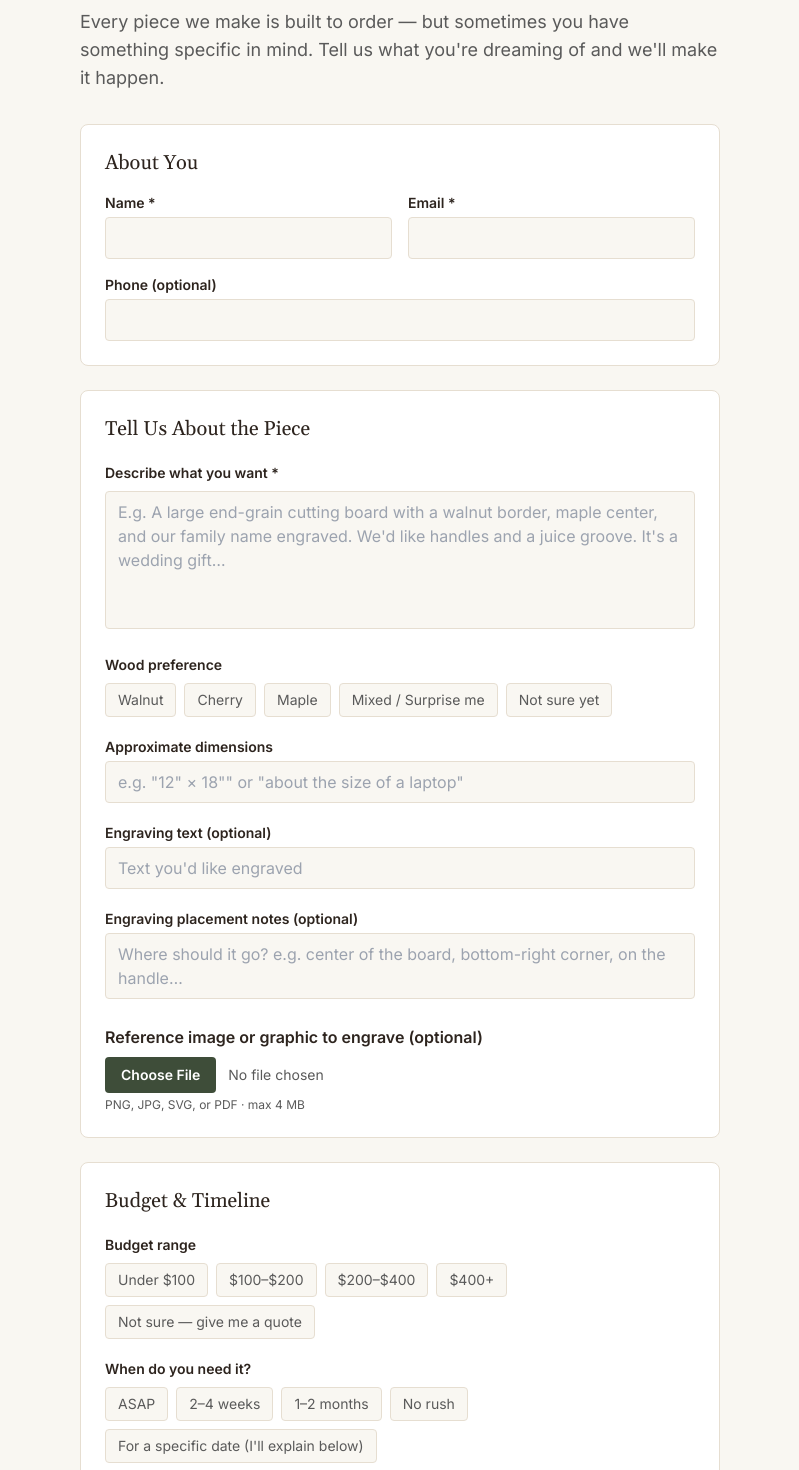
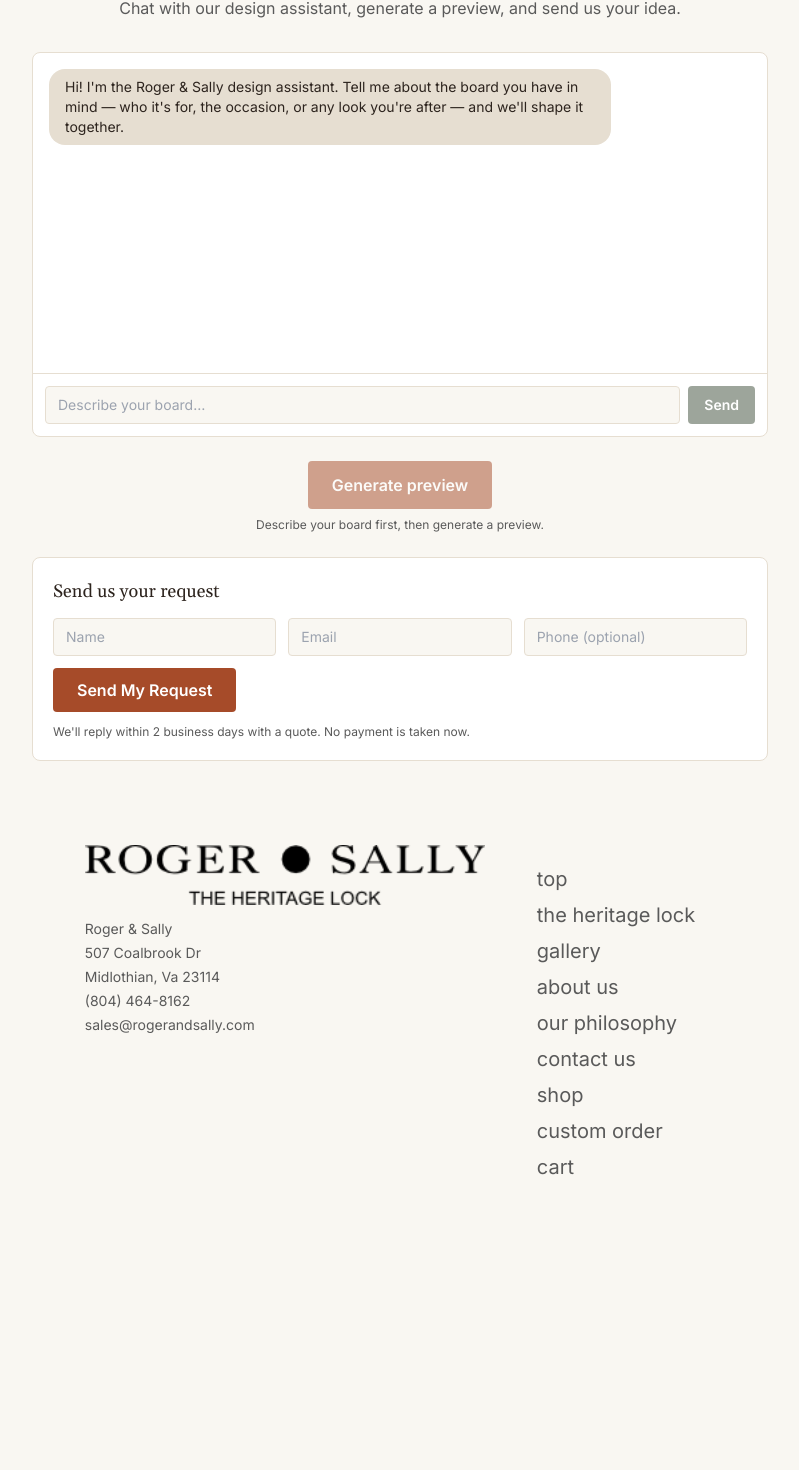
Before and after one commit to rogergwyatt/rogerandsally, a Next.js app: page /custom-order in a window 1280 px wide. Shown: the part 236-1706 px from the top of the page, without its empty margins (240-1039 px from the left). After the commit the page ends 1457 px from the top, so only its background shows below. Built offline with nearby package versions, Linux system fonts and the light colour scheme.

Commit message:
Custom-order AI: chat-first page with preview + contact submit

```diff
--- a/src/app/custom-order/page.tsx
+++ b/src/app/custom-order/page.tsx
@@ -1,63 +1,128 @@
 'use client'
-import { useState } from 'react'
+import { useState, useRef, useEffect } from 'react'
 import TopSection from '@/controls/topSection'
 import FooterSection from '@/controls/footerSection'
 import { serif } from '@/controls/fonts'
 import { toast } from 'sonner'
-import GraphicUpload from '@/controls/GraphicUpload'
 
-const WOOD_OPTIONS = ['Walnut', 'Cherry', 'Maple', 'Mixed / Surprise me', 'Not sure yet']
-const BUDGET_OPTIONS = ['Under $100', '$100–$200', '$200–$400', '$400+', 'Not sure — give me a quote']
-const TIMELINE_OPTIONS = ['ASAP', '2–4 weeks', '1–2 months', 'No rush', "For a specific date (I'll explain below)"]
+type Msg = { role: 'user' | 'assistant'; content: string }
+
+const MAX_IMAGE_GENS = 3
+
+const GREETING: Msg = {
+  role: 'assistant',
+  content:
+    "Hi! I'm the Roger & Sally design assistant. Tell me about the board you have in mind — who it's for, the occasion, or any look you're after — and we'll shape it together.",
+}
 
 export default function CustomOrderPage() {
-  const [form, setForm] = useState({
-    name: '', email: '', phone: '',
-    description: '',
-    woodPreference: '',
-    dimensions: '',
-    budget: '',
-    timeline: '',
-    engravingText: '',
-    engravingNotes: '',
+  const [messages, setMessages] = useState<Msg[]>([GREETING])
+  const [input, setInput] = useState('')
+  const [chatLoading, setChatLoading] = useState(false)
+  const [previewLoading, setPreviewLoading] = useState(false)
+  const [summary, setSummary] = useState<string | null>(null)
+  const [imageUrl, setImageUrl] = useState<string | null>(null)
+  const [imageGens, setImageGens] = useState(0)
+  const [contact, setContact] = useState({ name: '', email: '', phone: '' })
+  const [submitting, setSubmitting] = useState(false)
+  const [submitted, setSubmitted] = useState(false)
+  const scrollRef = useRef<HTMLDivElement>(null)
+
+  useEffect(() => {
+    scrollRef.current?.scrollTo({ top: scrollRef.current.scrollHeight, behavior: 'smooth' })
+  }, [messages, chatLoading])
+
+  const userTurns = messages.filter(m => m.role === 'user').length
+  const canPreview = userTurns >= 1 && !chatLoading && !previewLoading
+
+  async function send() {
+    const text = input.trim()
+    if (!text || chatLoading) return
+    const next = [...messages, { role: 'user' as const, content: text }]
+    setMessages(next)
+    setInput('')
+    setChatLoading(true)
+    try {
+      const res = await fetch('/api/custom-order/chat', {
+        method: 'POST',
+        headers: { 'Content-Type': 'application/json' },
+        body: JSON.stringify({ messages: next }),
       })
-  const [referenceImages, setReferenceImages] = useState<string[]>([])
-  const [uploading, setUploading] = useState(false)
-  const [submitted, setSubmitted] = useState(false)
-  const [loading, setLoading] = useState(false)
-
-  function set(key: string, value: string) {
-    setForm(f => ({ ...f, [key]: value }))
+      const data = await res.json()
+      if (!res.ok) throw new Error(data.error || 'Chat failed')
+      setMessages(m => [...m, { role: 'assistant', content: data.reply }])
+    } catch (err: any) {
+      toast.error(err.message ?? 'Chat failed. Please try again.')
+    } finally {
+      setChatLoading(false)
+    }
   }
 
-  async function handleSubmit(e: React.FormEvent) {
+  async function generatePreview() {
+    if (imageGens >= MAX_IMAGE_GENS) {
+      toast.error(`You've reached the ${MAX_IMAGE_GENS}-preview limit for this session.`)
+      return
+    }
+    setPreviewLoading(true)
+    try {
+      const res = await fetch('/api/custom-order/preview', {
+        method: 'POST',
+        headers: { 'Content-Type': 'application/json' },
+        body: JSON.stringify({ messages }),
+      })
+      const data = await res.json()
+      if (!res.ok) throw new Error(data.error || 'Preview failed')
+      setSummary(data.summary)
+      setImageUrl(data.imageUrl)
+      setImageGens(n => n + 1)
+      if (data.imageError) toast.message("Summary ready — the image couldn't be generated this time.")
+    } catch (err: any) {
+      toast.error(err.message ?? 'Preview failed. Please try again.')
+    } finally {
+      setPreviewLoading(false)
+    }
+  }
+
+  async function submit(e: React.FormEvent) {
     e.preventDefault()
-    setLoading(true)
+    if (!contact.name || !contact.email) {
+      toast.error('Please add your name and email.')
+      return
+    }
+    setSubmitting(true)
+    try {
       const res = await fetch('/api/custom-order', {
         method: 'POST',
         headers: { 'Content-Type': 'application/json' },
-      body: JSON.stringify({ ...form, referenceImages }),
+        body: JSON.stringify({
+          ...contact,
+          description: '',
+          aiSummary: summary,
+          aiImageUrl: imageUrl,
+          chatTranscript: messages,
+        }),
       })
-    if (res.ok) {
+      const data = await res.json()
+      if (!res.ok) throw new Error(data.error || 'Submit failed')
       setSubmitted(true)
-    } else {
-      toast.error('Something went wrong. Please try again or email us directly.')
+    } catch (err: any) {
+      toast.error(err.message ?? 'Submit failed. Please try again.')
+    } finally {
+      setSubmitting(false)
     }
-    setLoading(false)
   }
 
   if (submitted) {
     return (
       <main className="bg-parchment min-h-screen flex flex-col">
         <TopSection />
-        <div className="flex-1 flex flex-col items-center justify-center py-24 text-center px-4">
-          <div className="text-5xl mb-6">🪵</div>
-          <h1 className={`text-4xl text-walnut mb-4 ${serif.className}`}>Request Received</h1>
-          <p className="text-slate text-lg max-w-md">
-            Thank you! We'll review your request and send you a quote within 2 business days.
-            Check your inbox for a confirmation.
+        <div className="max-w-2xl mx-auto w-full px-4 py-20 flex-1 text-center">
+          <h1 className={`text-4xl text-walnut mb-4 ${serif.className}`}>We got it!</h1>
+          <p className="text-slate text-lg">
+            Thanks, {contact.name.split(' ')[0]}. We&apos;ve received your custom request and will be in
+            touch within 2 business days with a quote. Check your inbox for a confirmation.
           </p>
-          <a href="/shop" className="mt-8 text-forest hover:underline text-sm">Browse standard products →</a>
+          <a href="/shop" className="inline-block mt-8 text-cherry hover:underline">Browse the shop →</a>
         </div>
         <FooterSection />
       </main>
@@ -67,122 +132,85 @@ export default function CustomOrderPage() {
   return (
     <main className="bg-parchment min-h-screen flex flex-col">
       <TopSection />
-      <div className="max-w-2xl mx-auto w-full px-4 py-12 flex-1">
-        <h1 className={`text-4xl lg:text-5xl text-walnut mb-3 ${serif.className}`}>Custom Order</h1>
-        <p className="text-slate mb-8 text-lg">
-          Every piece we make is built to order — but sometimes you have something specific in mind.
-          Tell us what you're dreaming of and we'll make it happen.
+      <div className="max-w-3xl mx-auto w-full px-4 py-10 flex-1">
+        <h1 className={`text-4xl lg:text-5xl text-walnut text-center mb-2 ${serif.className}`}>
+          Design Your Custom Board
+        </h1>
+        <p className="text-slate text-center mb-8">
+          Chat with our design assistant, generate a preview, and send us your idea.
         </p>
 
-        <form onSubmit={handleSubmit} className="space-y-6">
-          {/* Contact */}
-          <div className="bg-white border border-maple rounded-lg p-6 space-y-4">
-            <h2 className={`text-xl text-walnut ${serif.className}`}>About You</h2>
-            <div className="grid grid-cols-1 sm:grid-cols-2 gap-4">
-              <div>
-                <label className="block text-sm font-semibold text-walnut mb-1">Name *</label>
-                <input required value={form.name} onChange={e => set('name', e.target.value)}
-                  className="w-full border border-maple rounded px-3 py-2 focus:outline-none focus:border-cherry bg-parchment" />
-              </div>
-              <div>
-                <label className="block text-sm font-semibold text-walnut mb-1">Email *</label>
-                <input required type="email" value={form.email} onChange={e => set('email', e.target.value)}
-                  className="w-full border border-maple rounded px-3 py-2 focus:outline-none focus:border-cherry bg-parchment" />
+        {/* Chat */}
+        <div className="bg-white border border-maple rounded-lg overflow-hidden">
+          <div ref={scrollRef} className="h-80 overflow-y-auto p-4 space-y-3">
+            {messages.map((m, i) => (
+              <div key={i} className={`flex ${m.role === 'user' ? 'justify-end' : 'justify-start'}`}>
+                <div className={`max-w-[80%] rounded-2xl px-4 py-2 text-sm ${m.role === 'user' ? 'bg-cherry text-white' : 'bg-maple text-walnut'}`}>
+                  {m.content}
                 </div>
               </div>
-            <div>
-              <label className="block text-sm font-semibold text-walnut mb-1">Phone (optional)</label>
-              <input type="tel" value={form.phone} onChange={e => set('phone', e.target.value)}
-                className="w-full border border-maple rounded px-3 py-2 focus:outline-none focus:border-cherry bg-parchment" />
+            ))}
+            {chatLoading && <div className="text-xs text-slate">Assistant is typing…</div>}
+          </div>
+          <div className="border-t border-maple p-3 flex gap-2">
+            <input
+              value={input}
+              onChange={e => setInput(e.target.value)}
+              onKeyDown={e => { if (e.key === 'Enter') { e.preventDefault(); send() } }}
+              placeholder="Describe your board…"
+              className="flex-1 border border-maple rounded px-3 py-2 text-sm focus:outline-none focus:border-cherry bg-parchment"
+            />
+            <button onClick={send} disabled={chatLoading || !input.trim()}
+              className="bg-forest text-white px-4 py-2 rounded text-sm font-semibold hover:bg-opacity-90 disabled:opacity-50">
+              Send
+            </button>
           </div>
         </div>
 
-          {/* The piece */}
-          <div className="bg-white border border-maple rounded-lg p-6 space-y-5">
-            <h2 className={`text-xl text-walnut ${serif.className}`}>Tell Us About the Piece</h2>
-
-            <div>
-              <label className="block text-sm font-semibold text-walnut mb-2">Describe what you want *</label>
-              <textarea required rows={5} value={form.description} onChange={e => set('description', e.target.value)}
-                placeholder="E.g. A large end-grain cutting board with a walnut border, maple center, and our family name engraved. We'd like handles and a juice groove. It's a wedding gift…"
-                className="w-full border border-maple rounded px-3 py-2 focus:outline-none focus:border-cherry bg-parchment resize-none" />
+        {/* Generate preview */}
+        <div className="text-center my-6">
+          <button onClick={generatePreview} disabled={!canPreview || imageGens >= MAX_IMAGE_GENS}
+            className="bg-cherry text-white px-6 py-3 rounded font-semibold hover:bg-opacity-90 disabled:opacity-50">
+            {previewLoading ? 'Generating…' : summary ? 'Regenerate preview' : 'Generate preview'}
+          </button>
+          <p className="text-xs text-slate mt-2">
+            {imageGens > 0 ? `${MAX_IMAGE_GENS - imageGens} preview${MAX_IMAGE_GENS - imageGens === 1 ? '' : 's'} left` : 'Describe your board first, then generate a preview.'}
+          </p>
         </div>
 
+        {/* Preview result */}
+        {(summary || imageUrl) && (
+          <div className="bg-white border border-maple rounded-lg p-5 mb-6 grid grid-cols-1 md:grid-cols-2 gap-5">
+            {imageUrl && (
+              /* eslint-disable-next-line @next/next/no-img-element */
+              <img src={imageUrl} alt="Generated board preview" className="w-full rounded border border-maple" />
+            )}
+            {summary && (
               <div>
-              <label className="block text-sm font-semibold text-walnut mb-2">Wood preference</label>
-              <div className="flex flex-wrap gap-2">
-                {WOOD_OPTIONS.map(w => (
-                  <button type="button" key={w} onClick={() => set('woodPreference', w)}
-                    className={`px-3 py-1.5 rounded border text-sm transition-colors ${form.woodPreference === w ? 'bg-cherry text-white border-cherry' : 'bg-parchment text-slate border-maple hover:border-cherry'}`}>
-                    {w}
+                <p className="text-xs font-semibold text-walnut mb-1">Your board, as we understood it</p>
+                <p className="text-slate text-sm whitespace-pre-line">{summary}</p>
+                <p className="text-xs text-slate mt-3 italic">This preview is an AI impression to help us picture your idea — your handcrafted board will be uniquely made.</p>
+              </div>
+            )}
+          </div>
+        )}
+
+        {/* Contact + submit */}
+        <form onSubmit={submit} className="bg-white border border-maple rounded-lg p-5 space-y-3">
+          <h2 className={`text-lg text-walnut ${serif.className}`}>Send us your request</h2>
+          <div className="grid grid-cols-1 sm:grid-cols-3 gap-3">
+            <input required placeholder="Name" value={contact.name} onChange={e => setContact(c => ({ ...c, name: e.target.value }))}
+              className="border border-maple rounded px-3 py-2 text-sm focus:outline-none focus:border-cherry bg-parchment" />
+            <input required type="email" placeholder="Email" value={contact.email} onChange={e => setContact(c => ({ ...c, email: e.target.value }))}
+              className="border border-maple rounded px-3 py-2 text-sm focus:outline-none focus:border-cherry bg-parchment" />
+            <input placeholder="Phone (optional)" value={contact.phone} onChange={e => setContact(c => ({ ...c, phone: e.target.value }))}
+              className="border border-maple rounded px-3 py-2 text-sm focus:outline-none focus:border-cherry bg-parchment" />
+          </div>
+          <button type="submit" disabled={submitting}
+            className="bg-cherry text-white px-6 py-2.5 rounded font-semibold hover:bg-opacity-90 disabled:opacity-50">
+            {submitting ? 'Sending…' : 'Send My Request'}
           </button>
-                ))}
-              </div>
-            </div>
-
-            <div>
-              <label className="block text-sm font-semibold text-walnut mb-1">Approximate dimensions</label>
-              <input value={form.dimensions} onChange={e => set('dimensions', e.target.value)}
-                placeholder='e.g. "12" × 18"" or "about the size of a laptop"'
-                className="w-full border border-maple rounded px-3 py-2 focus:outline-none focus:border-cherry bg-parchment" />
-            </div>
-
-            <div>
-              <label className="block text-sm font-semibold text-walnut mb-1">Engraving text (optional)</label>
-              <input value={form.engravingText} onChange={e => set('engravingText', e.target.value)}
-                placeholder="Text you'd like engraved"
-                className="w-full border border-maple rounded px-3 py-2 focus:outline-none focus:border-cherry bg-parchment" />
-            </div>
-
-            <div>
-              <label className="block text-sm font-semibold text-walnut mb-1">Engraving placement notes (optional)</label>
-              <textarea rows={2} value={form.engravingNotes} onChange={e => set('engravingNotes', e.target.value)}
-                placeholder="Where should it go? e.g. center of the board, bottom-right corner, on the handle…"
-                className="w-full border border-maple rounded px-3 py-2 focus:outline-none focus:border-cherry bg-parchment resize-none" />
-            </div>
-
-            <div className="space-y-2">
-              <GraphicUpload
-                label="Reference image or graphic to engrave (optional)"
-                value={referenceImages[0]}
-                onChange={url => setReferenceImages(url ? [url] : [])}
-                onUploadingChange={setUploading}
-              />
-            </div>
-          </div>
-
-          {/* Budget & timeline */}
-          <div className="bg-white border border-maple rounded-lg p-6 space-y-5">
-            <h2 className={`text-xl text-walnut ${serif.className}`}>Budget & Timeline</h2>
-            <div>
-              <label className="block text-sm font-semibold text-walnut mb-2">Budget range</label>
-              <div className="flex flex-wrap gap-2">
-                {BUDGET_OPTIONS.map(b => (
-                  <button type="button" key={b} onClick={() => set('budget', b)}
-                    className={`px-3 py-1.5 rounded border text-sm transition-colors ${form.budget === b ? 'bg-cherry text-white border-cherry' : 'bg-parchment text-slate border-maple hover:border-cherry'}`}>
-                    {b}
-                  </button>
-                ))}
-              </div>
-            </div>
-            <div>
-              <label className="block text-sm font-semibold text-walnut mb-2">When do you need it?</label>
-              <div className="flex flex-wrap gap-2">
-                {TIMELINE_OPTIONS.map(t => (
-                  <button type="button" key={t} onClick={() => set('timeline', t)}
-                    className={`px-3 py-1.5 rounded border text-sm transition-colors ${form.timeline === t ? 'bg-cherry text-white border-cherry' : 'bg-parchment text-slate border-maple hover:border-cherry'}`}>
-                    {t}
-                  </button>
-                ))}
-              </div>
-            </div>
-          </div>
-
-          <button type="submit" disabled={loading || uploading}
-            className="w-full bg-cherry text-white py-3 rounded font-semibold hover:bg-opacity-90 transition-colors disabled:opacity-50 text-lg">
-            {uploading ? 'Waiting for upload…' : loading ? 'Sending…' : 'Send My Request'}
-          </button>
-          <p className="text-xs text-slate text-center">We'll respond within 2 business days with a quote. No payment required now.</p>
+          <p className="text-xs text-slate">We&apos;ll reply within 2 business days with a quote. No payment is taken now.</p>
         </form>
       </div>
       <FooterSection />
```
Lines whose indentation alone changed are shown as unchanged.
